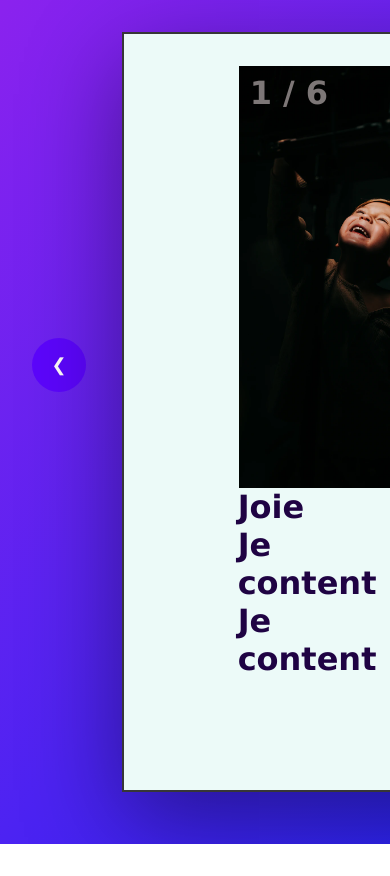
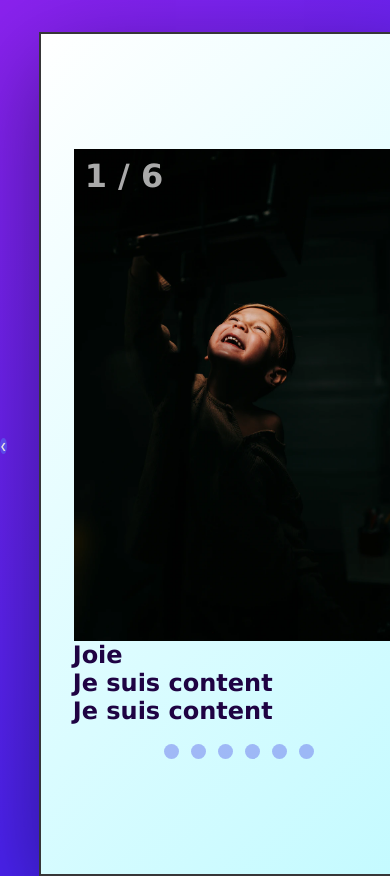
Before and after one commit to mdjoujum/sliders, a plain HTML site: page index.html in a window 390 px wide. Shown: the top 876 px of the page. Before the commit the page ends 844 px from the top, so only its background shows below. Drawn offline with Linux system fonts and the light colour scheme.

Commit message:
Committing all changes

```diff
--- a/index.html
+++ b/index.html
@@ -69,7 +69,7 @@
       </div>
   </div>
   <br>
-  <div style="text-align:center">
+  <div class="dot-block" style="text-align:center">
     <span class="dot" onclick="currentSlide(1)"></span>
     <span class="dot" onclick="currentSlide(2)"></span>
     <span class="dot" onclick="currentSlide(3)"></span>
--- a/style/slideshow.css
+++ b/style/slideshow.css
@@ -12,13 +12,13 @@ html{
 
 body {
   font-family: Verdana, sans-serif;
-  max-height: 100vh;
-  margin: 0;
+  margin: auto;
   padding-inline: 2em;
   display: flex;
   flex-direction: row;
-  justify-content:space-between;
+  justify-content:space-around;
   align-items: start;
+  gap: 2em;
 }
 
 figure {
@@ -32,7 +32,9 @@ figure {
 
 /* Slideshow container */
 .slideshow-container {
-  width: 600px;
+  min-width: 400px;
+  width: 60vh;
+  min-height: 500px;
   height: 90vh;
   position: relative;
   margin: auto;
@@ -45,7 +47,8 @@ figure {
   justify-content: center;
   align-items: stretch;
   text-align: justify;
-  background-color: rgb(236, 250, 248);
+  background: #F6E063;
+  background: linear-gradient(135deg, #ffffff, #c2faff);
   box-shadow: rgba(0, 0, 0, 0.4) 0px 30px 90px;
 
 }
@@ -83,17 +86,17 @@ figure {
 .prev,
 .next {
   cursor: pointer;
-  width: 3em;
-  height: 3em;
+  width: 2em;
+  height: 2em;
   display: flex;
   flex-direction: row;
   justify-content: center;
   align-items: center;
   margin-top: 40vh;
   color: snow;
-  background-color: hsla(261, 100%, 50%, 0.833);
+  background-color: hsl(247, 100%, 66%);
   font-weight: bold;
-  font-size: 18px;
+  font-size: 1.5em;
   transition: 0.6s ease;
   user-select: none;
   border-radius: 50%;
@@ -116,14 +119,20 @@ figure {
   height: auto;
   margin: auto;
   color: #1f0343;
-  font-size: 2em;
+  font-size: 1.5em;
   font-weight: bold;
   width: 100%;
+}
+.dot-block{
+  display: flex;
+  flex-direction: column;
+  justify-content:start;
+  gap: 12px;
 }
 
 /* Number text (1/3 etc) */
 .numbertext {
-  color: #7d7777;
+  color: #aaaaaa;
   font-size: 2em;
   font-weight: bold;
   padding: 8px 12px;
@@ -135,18 +144,15 @@ figure {
   cursor: pointer;
   height: 15px;
   width: 15px;
-  margin: auto;
-  margin-top: 1em;
-  margin-bottom: 3em;
-  background-color: hsla(243, 76%, 50%, 0.6);
+  background-color: hsla(243, 76%, 50%, 0.3);
   color: aliceblue;
   display: inline-block;
   transition: background-color 0.6s ease;
+  border-radius: 50%;
 }
-
 .active,
 .dot:hover {
-  background-color: #110aa5;
+  background-color: #f97713;
 }
 
 /* Fading animation */
@@ -165,13 +171,48 @@ figure {
 }
 
 /* On smaller screens, decrease text size */
-@media only screen and (max-width: 300px) {
+@media only screen and (max-width: 48em) {
+  body{
+    max-width:100vw;
+    margin: 0;
+    padding: 0;
+    align-items: center
+  }
+  .slideshow-container {
+    max-width: 80vw;
+    margin: auto;
+    min-height: 100vh;
+    height: auto;
+    position: relative;
+    margin: 0;
+    box-sizing: border-box;
+    border: 2px solid #373638;
+    padding: 2em;
+    margin-top: 2em;
+    display: flex;
+    flex-direction: column;
+    justify-content: center;
+    align-items: center;
+    background-color: rgb(236, 250, 248);
+    box-shadow: rgba(0, 0, 0, 0.4) 0px 30px 90px;
+  }
+  .slideshow-container .fade {
+    width: 100%;
+    height: auto;
+  }
   .prev,
-  .next,
-  .text {
-    font-size: 8px;
+  .next {
+    margin-top: 2em;
+    font-size: 0.5em;
   }
-  .slideshow-container{
-    width: 50%;
+  .text:first-element {
+    font-size: 1em;
+    margin-top: 2em;
+  }
+  .dot-block{
+    width:100%;
+    display: flex;
+    flex-direction: row;
+    justify-content: center
   }
 }
```
